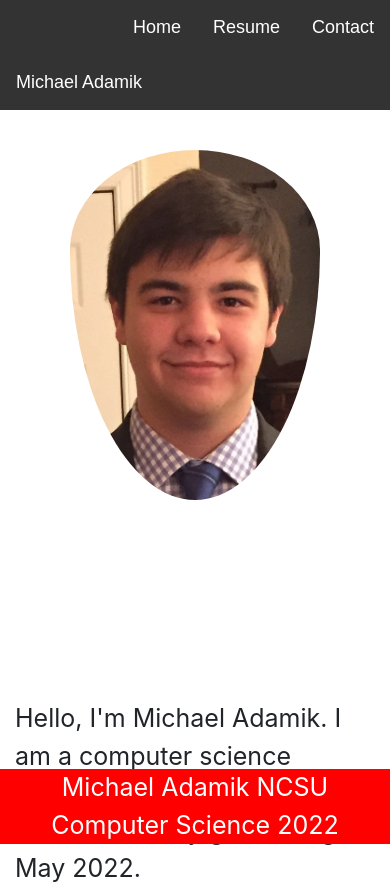
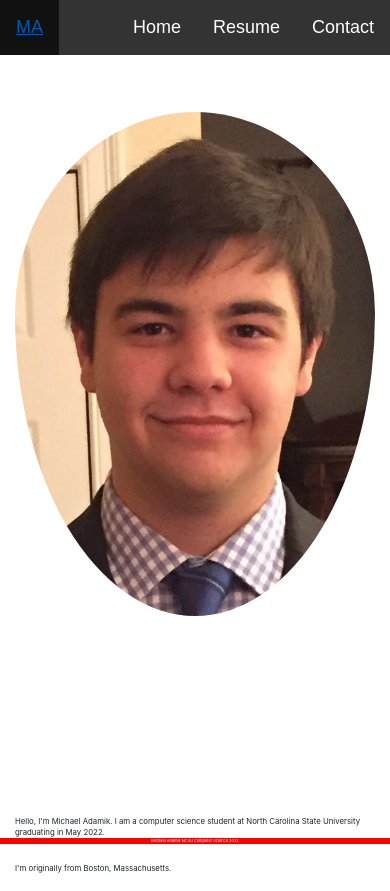
Before and after one commit to michaeladamik/michaeladamik.github.io, a plain HTML site: page home.html in a window 390 px wide. Shown: the top 891 px of the page. Drawn offline with nearby package versions, Linux system fonts and the light colour scheme.

Commit message:
image heigh set to auto, changed font size to units of vw so its responsive. also, maybe put custom backgrounds for each of 3 things on home, see issue for this

```diff
--- a/home.html
+++ b/home.html
@@ -18,11 +18,13 @@
                 <li><a href="#contact">Contact</a></li>
                 <li><a href="Michael_Adamik_Resume_2020.pdf">Resume</a></li>
                 <li><a href="#home">Home</a></li>
-                <li style="float:left"><a class="active" href="#home">Michael Adamik</a></li>
+                <li style="float:left"><a class="active" href="#home">MA</a></li>
             </ul>
         </div>
 
-
+        <div>
+            <p>© Michael Adamik 2020</p>
+        </div>
         <!-- <div class="name-bar">
             <p style='font-size: 50px;'>
                 Michael Adamik
@@ -48,7 +50,7 @@
 
 
         <div class="footer">
-            <p>Michael Adamik NCSU Computer Science 2022</p>
+            <p class="p-footer">Michael Adamik NCSU Computer Science 2022</p>
           </div>
 
     </body>
--- a/style.css
+++ b/style.css
@@ -44,10 +44,10 @@ li a:hover {
 }
 
 .img-responsive {
-  padding-top: 150px;
+  padding-top: 100px;
   display: block;
   max-width: 100%;
-  height: 500px;
+  height: auto;
   border-radius: 50%;
 }
 
@@ -61,6 +61,10 @@ li a:hover {
   text-align: center;
 }
 
+.p-footer {
+  font-size: 1vw;
+}
+
 #photo {
     width: 600px;
 	height: 250px;
@@ -69,5 +73,5 @@ li a:hover {
 
 p {
   margin: 0;
-  font-size: 25px;
+  font-size: 2vw;
 }
```
